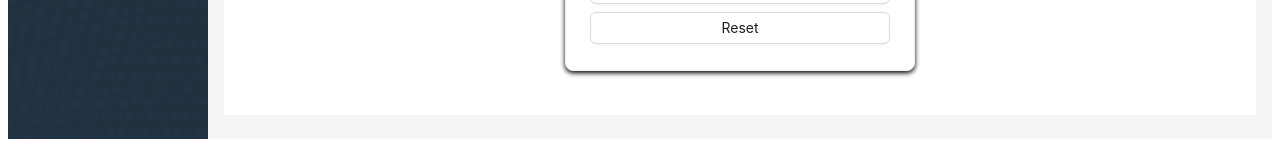
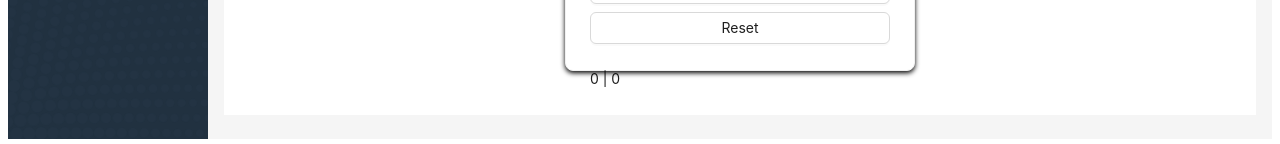
Before and after one commit to tarathep/otaku-shoppu-stock-fe, a Vue app: page /login in a window 1280 px wide. Shown: the part 669-813 px from the top of the page. Built offline with nearby package versions, Linux system fonts and the light colour scheme.

Commit message:
33 pinia

```diff
--- a/package.json
+++ b/package.json
@@ -13,6 +13,7 @@
     "@types/node": "^20.11.16",
     "ant-design-vue": "^4.1.2",
     "axios": "^1.6.7",
+    "pinia": "^2.1.7",
     "url-join": "^5.0.0",
     "vue": "^3.3.4",
     "vue-router": "^4.2.5"
--- a/src/main.ts
+++ b/src/main.ts
@@ -3,10 +3,13 @@ import "./style.css";
 import App from "./App.vue";
 import Antd from "ant-design-vue";
 import router from "./router";
+import { createPinia } from "pinia";
 
 // createApp(App).mount('#app')
 
 const app = createApp(App);
+const pinia = createPinia();
+app.use(pinia);
 app.use(router);
 app.use(Antd);
 app.mount("#app");
--- /dev/null
+++ b/src/store/useCounterV1Store.ts
@@ -0,0 +1,12 @@
+import { defineStore } from "pinia";
+import { ref, computed } from "vue";
+
+export const useCounterV1Store = defineStore("counterV1", () => {
+  const count = ref(0);
+  const doubleCount = computed(() => count.value * 2);
+
+  function increment() {
+    count.value++;
+  }
+  return { count, doubleCount, increment };
+});
--- a/src/views/Login.vue
+++ b/src/views/Login.vue
@@ -62,6 +62,9 @@
           </a-space>
         </a-form-item>
       </a-form>
+      <span @click="counterV1Store.increment"
+        >{{ counterV1Store.count }} | {{ counterV1Store.doubleCount }}</span
+      >
     </a-card>
   </div>
 </template>
@@ -72,6 +75,7 @@ import { reactive } from "vue";
 import type { User } from "@/models/user.model";
 import { Rule } from "ant-design-vue/lib/form";
 import api from "@/services/auth_api";
+import { useCounterV1Store } from "@/store/useCounterV1Store";
 
 export default {
   components: {
@@ -80,6 +84,8 @@ export default {
   },
   name: "Login",
   setup() {
+    const counterV1Store = useCounterV1Store();
+
     const formState = reactive<User>({
       username: "admin",
       password: "password123",
@@ -133,6 +139,7 @@ export default {
       handleReset,
       handleFinishFailed,
       rules,
+      counterV1Store,
     };
   },
 };
```
Also changed, not shown: 1 other file (tests, documents, lock files or other folders).
